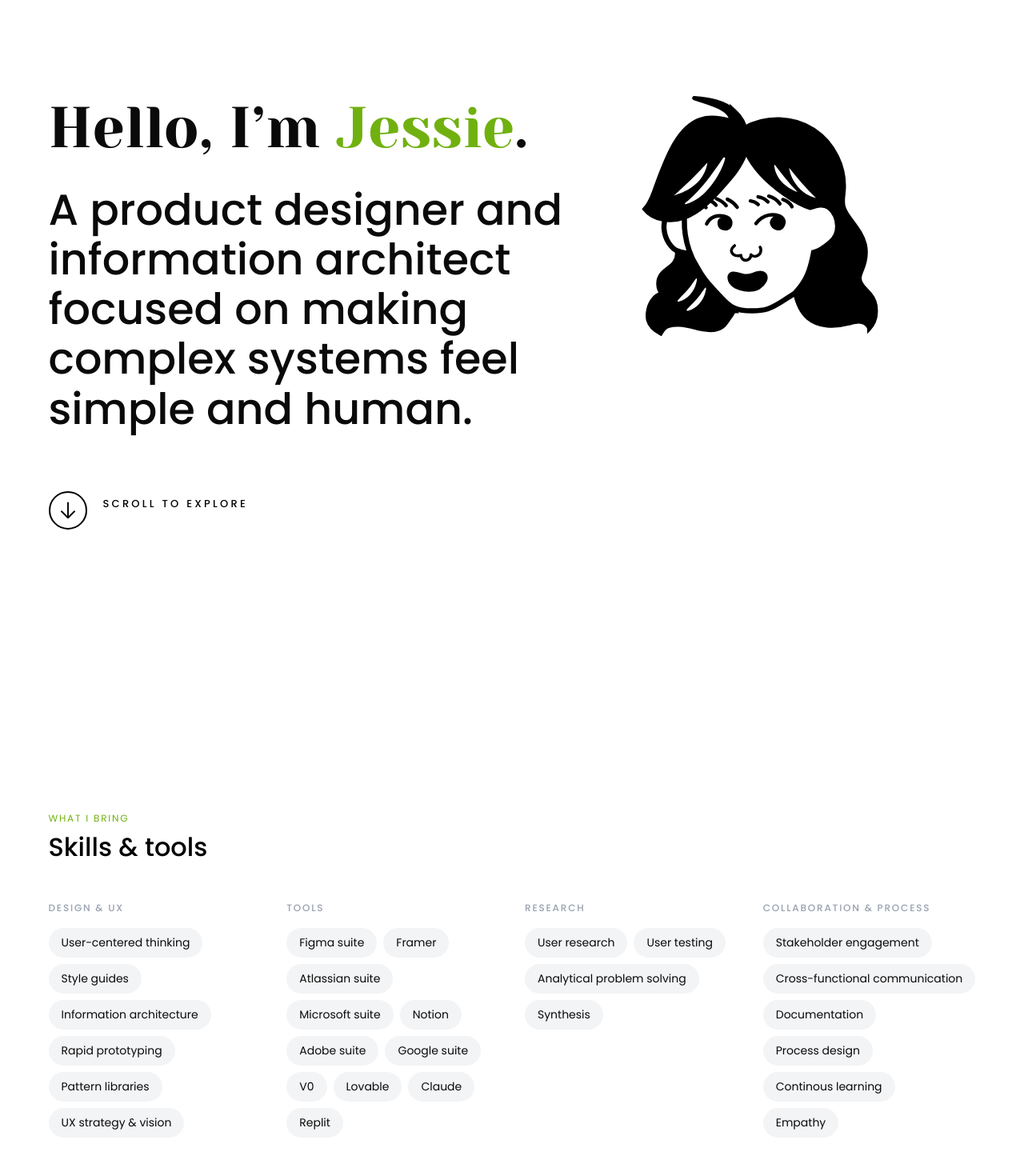
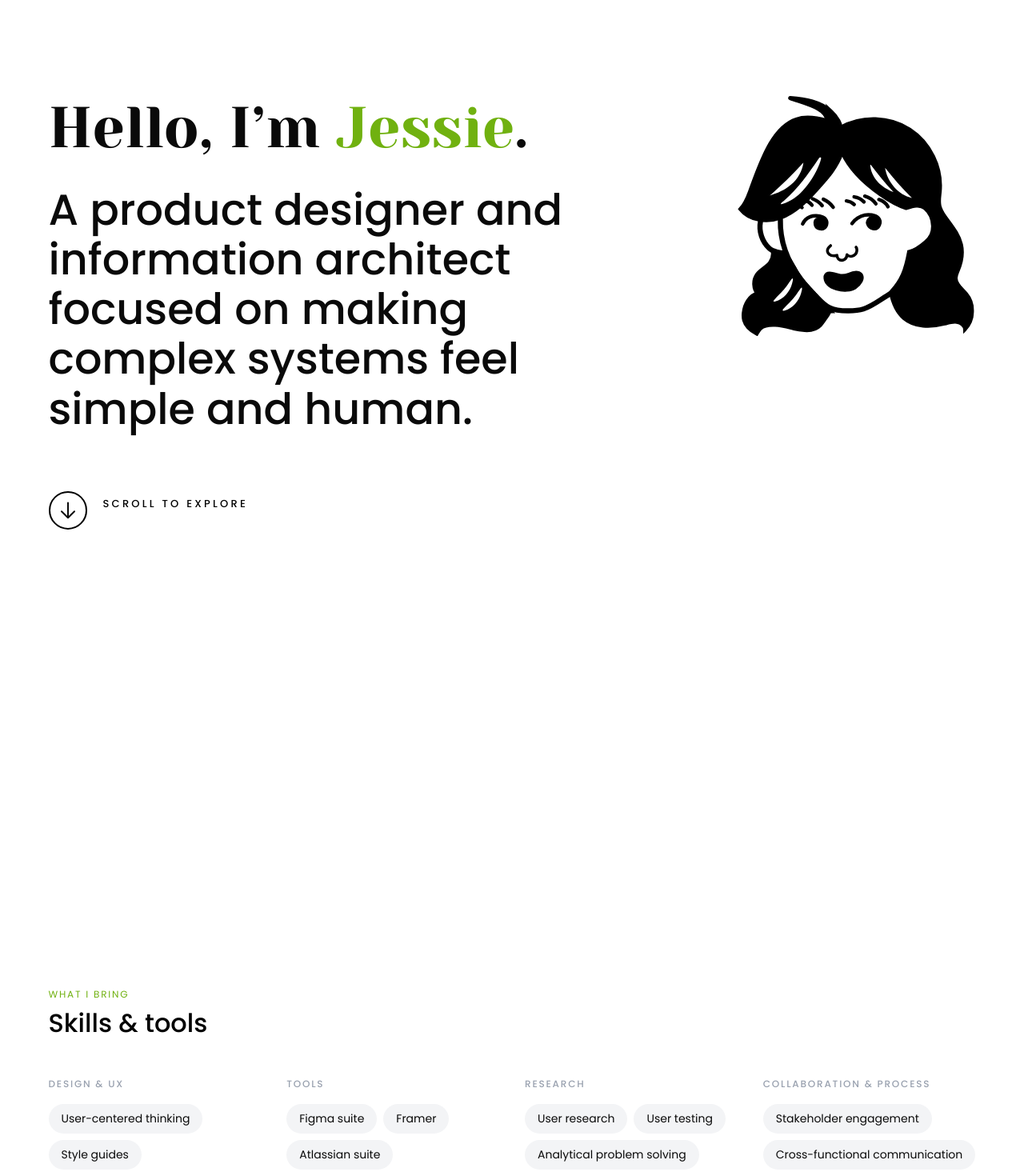
Before and after one commit to jbrooke21/jessiebrooke-portfolio, a React (Vite) app: page / in a window 1280 px wide. Shown: the part 160-1630 px from the top of the page at 80% size. Built offline with nearby package versions, Linux system fonts and the light colour scheme.

Commit message:
updated hero spacing and scroll behavior to skills section

```diff
--- a/src/app/components/InteractivePortfolio.tsx
+++ b/src/app/components/InteractivePortfolio.tsx
@@ -311,14 +311,14 @@
         {/* Hero Section */}
         <section
           id="hero"
-          className="scroll-mt-[140px] pt-[100px] md:pt-[200px] lg:pt-[280px] pb-20"
+          className="scroll-mt-[140px] pt-[100px] md:pt-[200px] lg:pt-[280px] pb-[100px] md:pb-[200px] lg:pb-[500px]"
         >
           <div className="flex flex-col lg:flex-row items-start justify-between gap-12">
             <motion.div
               initial={{ x: -40, opacity: 0 }}
               animate={{ x: 0, opacity: 1 }}
               transition={{ duration: 0.8, delay: 0.15 }}
-              className="max-w-[980px] flex-1"
+              className="order-2 lg:order-1 max-w-[980px] flex-1"
             >
               <h1 className="font-['Yeseva_One'] text-[44px] md:text-[72px] leading-[1.1] mb-8">
                 Hello, I’m <span className="text-[#70b110]">{siteContent.hero.name}</span>.
@@ -328,7 +328,7 @@
               </p>
 
               <motion.button
-                onClick={() => scrollToSection("work")}
+                onClick={() => scrollToSection("skills")}
                 initial={{ opacity: 0 }}
                 animate={{ opacity: 1 }}
                 transition={{ duration: 0.8, delay: 0.6 }}
@@ -364,12 +364,12 @@
               initial={{ x: 40, opacity: 0 }}
               animate={{ x: 0, opacity: 1 }}
               transition={{ duration: 0.8, delay: 0.3 }}
-              className="w-full max-w-[320px] md:max-w-[380px] lg:max-w-[420px] shrink-0 mx-auto lg:mx-0"
+              className="order-1 lg:order-2 w-full max-w-[320px] md:max-w-[380px] lg:max-w-[420px] shrink-0 mx-auto lg:ml-auto"
             >
               <Lottie
                 animationData={heroAnimation}
                 loop
-                className="w-[300px] h-[300px]"
+                className="w-[300px] h-[300px] ml-auto"
               />
             </motion.div>
           </div>
@@ -378,7 +378,7 @@
         {/* Skills Section */}
         <section
           id="skills"
-          className="scroll-mt-[140px] pt-[100px] md:pt-[200px] lg:pt-[280px] pb-20"
+          className="scroll-mt-[140px] pt-[20px] md:pt-[40px] lg:pt-[80px] pb-20"
         >
           <SectionHeader
             eyebrow={siteContent.skills.eyebrow}
@@ -409,7 +409,7 @@
         {/* Experience Section */}
         <section
           id="experience"
-          className="scroll-mt-[140px] pt-[100px] md:pt-[200px] lg:pt-[280px] pb-20"
+          className="scroll-mt-[140px] pt-[40px] md:pt-[100px] lg:pt-[140px] pb-20"
         >
           <SectionHeader eyebrow="What I've been up to" heading="My adventures" />
           <div className="space-y-0">
@@ -458,7 +458,7 @@
         {/* Work Section */}
         <section
           id="work"
-          className="scroll-mt-[140px] pt-[100px] md:pt-[200px] lg:pt-[280px] pb-20"
+          className="scroll-mt-[140px] pt-[40px] md:pt-[100px] lg:pt-[140px] pb-20"
         >
           <div className="flex items-center gap-6 mb-2">
             <p className="font-['Poppins'] text-[12px] tracking-[0.15em] uppercase text-[#70b110]">
```
